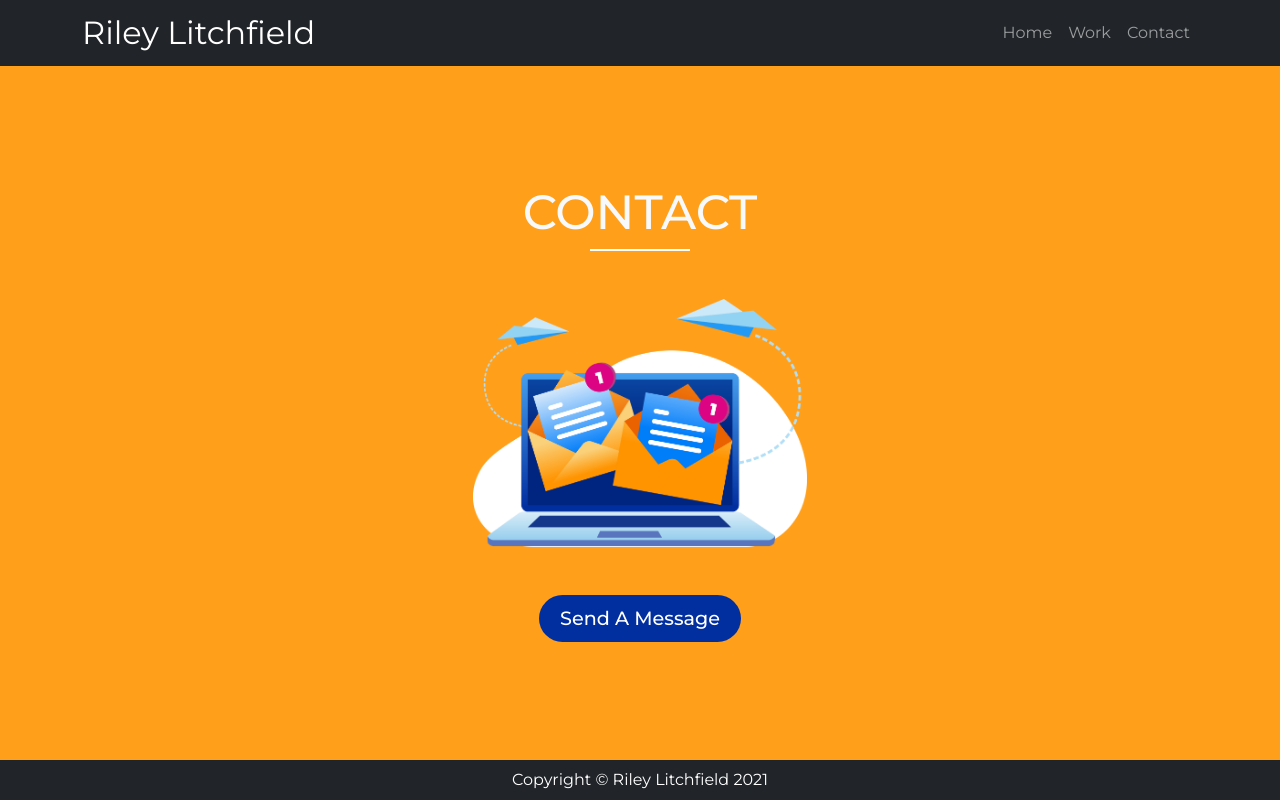
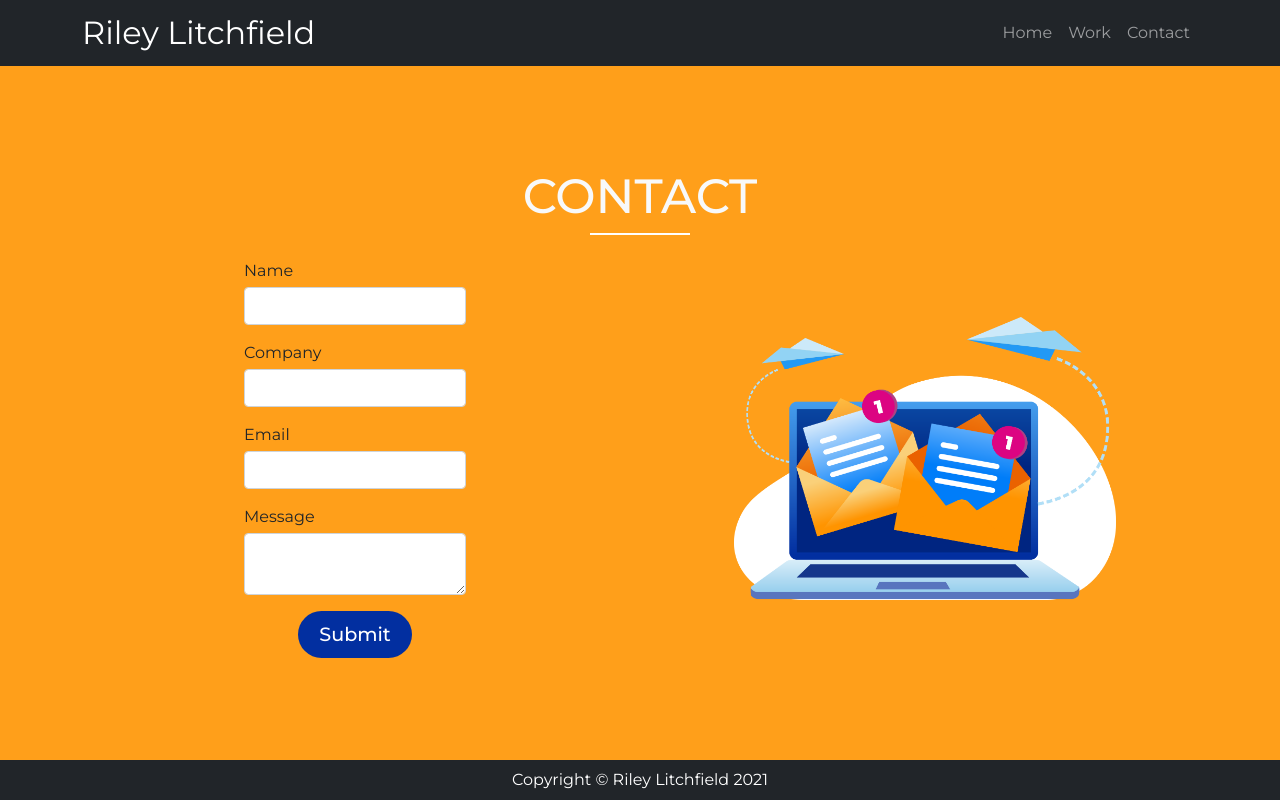
Before and after one commit to karateking007/riley-portfolio, a React (Create React App) app: page /contact in a window 1280 px wide. Built offline with nearby package versions, Linux system fonts and the light colour scheme.

Commit message:
Updated nav, footer, home, work, contact

```diff
--- a/src/App.css
+++ b/src/App.css
@@ -41,8 +41,12 @@ a {
   color: var(--white);
   font-weight: 500;
   border-radius: 180px;
-  padding: 8px 20px;
+  padding: 10px 20px;
   font-size: 1.2rem;
+}
+
+.center-btn {
+  text-align: center;
 }
 
 .btn-blue:hover {
@@ -79,7 +83,7 @@ a {
 }
 
 .btn-green {
-  background: var(--green);
+  background: var(--blue);
   color: var(--white);
   font-weight: 500;
   border-radius: 180px;
@@ -88,7 +92,7 @@ a {
 }
 
 .btn-green:hover {
-  background: var(--black);
+  background: var(--green);
   color: var(--white);
 }
 
@@ -219,7 +223,7 @@ a {
 
 /* Contact */
 .mail-graphic {
-  width: 30%;
+  width: 70%;
 }
 
 /* Media Queries */
@@ -243,24 +247,24 @@ section {
     justify-content: center;
   }
 }
-
+/*
 @media (max-width: 992px) {
   .mail-graphic {
     width: 80%;
   }
-  }
+  } */
 
 @media (min-width: 992px) {
   #home-graphic {
     max-width: 50%;
   }
-  .row {
+  #work-row {
     width: 85%;
   }
 }
 
 @media (min-width: 1200px) {
-  .row {
+  #work-row {
     width: 70%;
   }
   #lg-heading {
@@ -272,13 +276,13 @@ section {
 }
 
 @media (min-width: 1400px) {
-  .row {
+  #work-row {
     width: 60%;
   }
 }
 
 @media (min-width: 1601px) {
-  .row {
+  #work-row {
     width: 100%;
   }
 }
--- a/src/components/Contact.jsx
+++ b/src/components/Contact.jsx
@@ -4,27 +4,11 @@ import mail from '../img/mail.png';
 function Contact() {
     return (
         <section className="d-flex align-items-center p-0 p-md-5 py-5">
-            <div className="container d-flex flex-column align-items-center">
-                <div>
+            <div className="container">
                 <h2 className="text-center text-light text-uppercase">Contact</h2>
                 <div className="line mb-4"></div>
-                </div>
-                <img
-                    className="mail-graphic mt-4"
-                    src={mail}
-                    alt=""
-                />
-                <button className="btn btn-blue mt-5" data-bs-toggle="modal" data-bs-target="#message">Send A Message</button>
-            </div>
-            {/* Modal */}
-            <div class="modal fade bg-dark" id="message" tabindex="-1" aria-labelledby="messageLabel" aria-hidden="true">
-                <div class="modal-dialog">
-                    <div class="modal-content">
-                        <div class="modal-header">
-                            <h5 class="modal-title" id="messageLabel">Send A Message</h5>
-                            <button type="button" class="btn-close" data-bs-dismiss="modal" aria-label="Close"></button>
-                        </div>
-                        <div class="modal-body">
+                <div className="row" id="contact-row">
+                    <div className="col-md-6 d-flex justify-content-center">
                         <form name="contact" method="POST" data-netlify="true">
                             <div className="form-group">
                                 <label className="form-label mb-1">Name</label>
@@ -41,13 +25,15 @@ function Contact() {
                             <div className="form-group">
                                 <label className="form-label mb-1">Message</label><textarea className="form-control shadow-none d-block mb-3" name="message"></textarea>
                             </div>
-                                <button type="submit" class="btn btn-green mx-auto">Submit</button>
+                            <div className="center-btn"><button type="submit" class="btn btn-green mx-auto">Submit</button></div>
+
                         </form>
                     </div>
-                        <div class="modal-footer">
-
-                        </div>
-                    </div>
+                    <div className="col-md-6 d-flex align-items-center justify-content-center mt-5 mt-md-0"><img
+                        className="mail-graphic img-fluid"
+                        src={mail}
+                        alt=""
+                    /></div>
                 </div>
             </div>
         </section>
--- a/src/components/Home.jsx
+++ b/src/components/Home.jsx
@@ -9,7 +9,7 @@ function Home() {
                     <div className="mb-3 mb-md-4 mb-lg-0">
                         <h1 className="display-1 fw-bold" id="lg-heading">Hi,<br />I'm Riley</h1>
                         <p className="lead my-4 fw-bold" id="lg-sub-heading">A web developer.</p>
-                        <button className="btn btn-blue">View My Work</button>
+                        <button className="btn btn-green">View My Work</button>
                     </div>
                     <img className="img-fluid w-100 mt-4 mt-lg-0 mx-auto mx-lg-0 px-2" id="home-graphic" src={graphic} alt="Man using computer." />
                 </div>
--- a/src/components/Navigation.jsx
+++ b/src/components/Navigation.jsx
@@ -6,7 +6,7 @@ function Navigation(props) {
     return (
         <nav className="navbar navbar-expand-lg bg-dark navbar-dark py-1">
             <div className="container">
-                <a href="#" className="navbar-brand fs-2">Riley Litchfield</a>
+                <Link to="/" className="navbar-brand fs-2">Riley Litchfield</Link>
                 <button className="navbar-toggler" type="button" data-bs-toggle="collapse" data-bs-target="#navmenu"><span className="navbar-toggler-icon"></span></button>
                 <div className="collapse navbar-collapse text-center" id="navmenu">
                     <ul className="navbar-nav ms-auto">
--- a/src/components/Work.jsx
+++ b/src/components/Work.jsx
@@ -10,7 +10,7 @@ function Work() {
             <div className="container">
                 <h2 className="text-center text-light text-uppercase">My work</h2>
                 <div className="line mb-4"></div>
-                <div className="row mx-auto">
+                <div className="row mx-auto" id="work-row">
                     {/* For larger screens */}
                     <div className="col-lg-6 d-flex align-items-center justify-content-lg-end justify-content-md-center mb-0 mb-lg-4">
                         <div className="d-none d-lg-flex hvrbox hvr-bounce-to-bottom">
```
Lines whose indentation alone changed are shown as unchanged.
